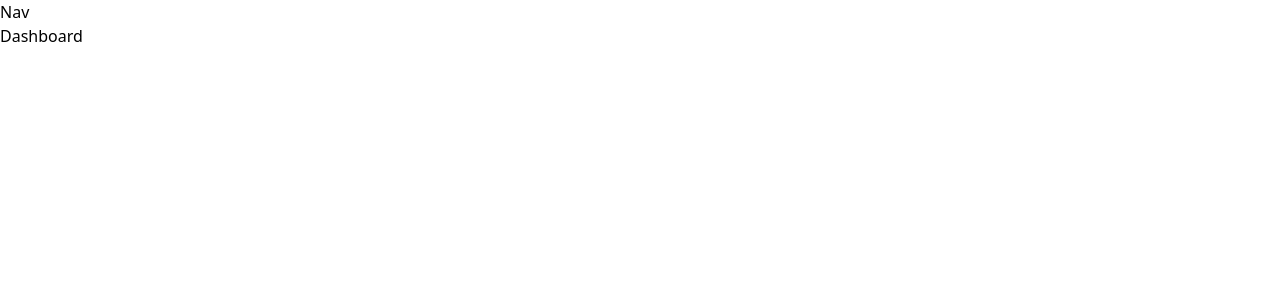
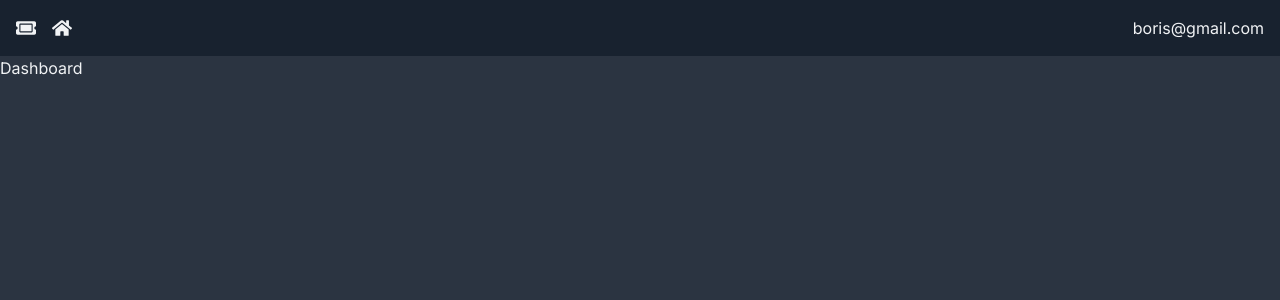
Before and after one commit to luneroka/tracking-app, a Next.js app: page / in a window 1280 px wide. Shown: the top 300 px of the page. Built offline with nearby package versions, Linux system fonts and the light colour scheme.

Commit message:
Set up basic Nav bar

```diff
--- a/app/components/Nav.tsx
+++ b/app/components/Nav.tsx
@@ -1,5 +1,22 @@
+import Link from 'next/link';
+import { FaTicketAlt, FaHome } from 'react-icons/fa';
+
 const Nav = () => {
-  return <div>Nav</div>;
+  return (
+    <nav className='flex justify-between bg-nav p-4'>
+      <div className='flex items-center space-x-4'>
+        <Link href='/'>
+          <FaTicketAlt className='icon' />
+        </Link>
+        <Link href='/tickets-page/new'>
+          <FaHome className='icon' />
+        </Link>
+      </div>
+      <div>
+        <p className='text-default-text'>boris@gmail.com</p>
+      </div>
+    </nav>
+  );
 };
 
 export default Nav;
--- a/app/layout.tsx
+++ b/app/layout.tsx
@@ -1,17 +1,9 @@
 import type { Metadata } from 'next';
-import { Geist, Geist_Mono } from 'next/font/google';
 import './globals.css';
+import { Inter } from 'next/font/google';
 import Nav from './components/Nav';
 
-const geistSans = Geist({
-  variable: '--font-geist-sans',
-  subsets: ['latin'],
-});
-
-const geistMono = Geist_Mono({
-  variable: '--font-geist-mono',
-  subsets: ['latin'],
-});
+const inter = Inter({ subsets: ['latin'] });
 
 export const metadata: Metadata = {
   title: 'Ticketing App',
@@ -25,11 +17,13 @@
 }>) {
   return (
     <html lang='en'>
-      <body
-        className={`${geistSans.variable} ${geistMono.variable} antialiased`}
-      >
-        <Nav />
-        {children}
+      <body className={inter.className}>
+        <div className='flex flex-col h-screen max-h-screen'>
+          <Nav />
+          <div className='flex-grow overflow-y-auto bg-page text-default-text'>
+            {children}
+          </div>
+        </div>
       </body>
     </html>
   );
```
Also changed, not shown: package.json (+6 -5 lines), 1 other file (tests, documents, lock files or other folders).
